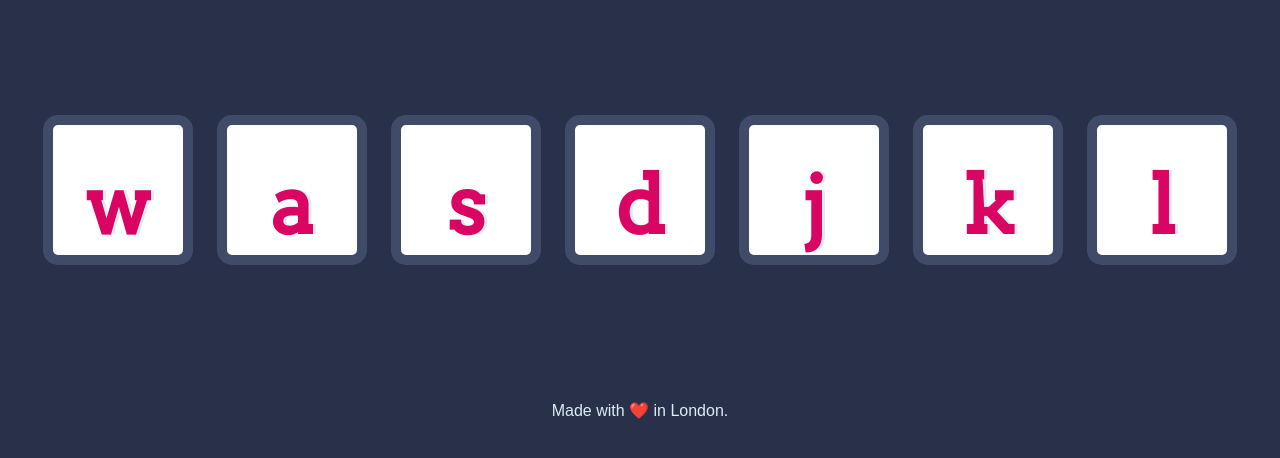
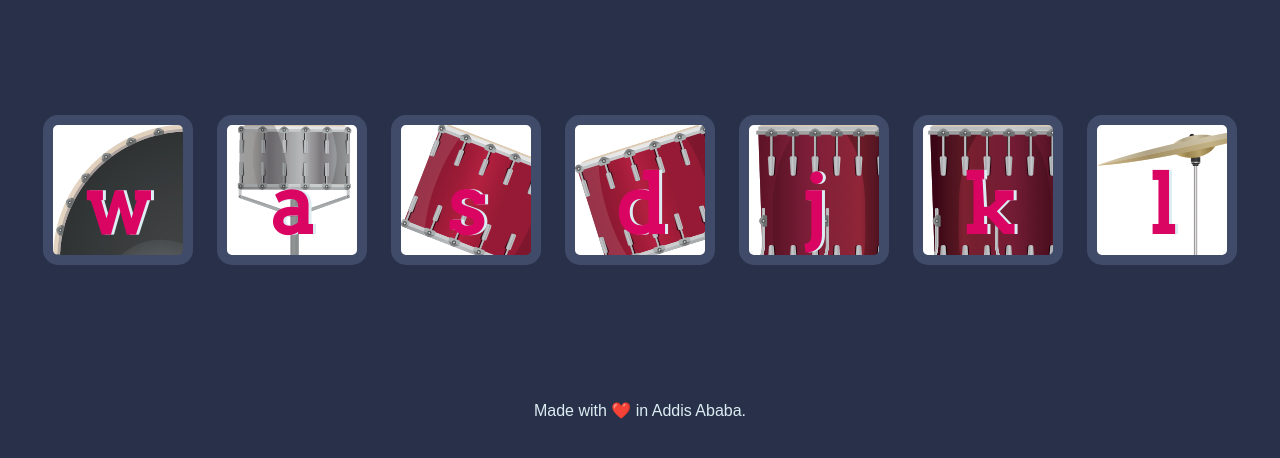
Before and after one commit to Frankie-B/DrumKit-Project, a plain HTML site: page index.html in a window 1280 px wide. Shown: the part 174-632 px from the top of the page. Drawn offline with Linux system fonts and the light colour scheme.

Commit message:
ADD IMAGES to button elements

```diff
--- a/index.html
+++ b/index.html
@@ -23,7 +23,7 @@
     </div>
 
     <footer>
-      Made with ❤️ in London.
+      Made with ❤️ in Addis Ababa.
     </footer>
 
     <script src="index.js"></script>
--- a/index.js
+++ b/index.js
@@ -1,5 +1,6 @@
 for (var i = 0; i < document.querySelectorAll('.drum').length; i++) {
   document.querySelectorAll('.drum')[i].addEventListener('click', function() {
-    alert('I got clicked');
+    var audio = new Audio('sounds/tom-1.mp3');
+    audio.play();
   }); //Event listner for button click with annonymous funciton
 }
--- a/style.css
+++ b/style.css
@@ -17,30 +17,38 @@ footer {
 }
 
 .w {
+  background-image: url(./images/kick.png);
 
 }
 
 .a {
+  background-image: url(./images/snare.png);
 
 }
 
 .s {
+  background-image: url(./images/tom1.png);
 
 }
 
 .d {
+  background-image: url(./images/tom2.png);
 
 }
 
 .j {
+  background-image: url(./images/tom3.png);
 
 }
 
 .k {
+  background-image: url(./images/tom4.png)
 
 }
 
 .l {
+  background-image: url(./images/crash.png)
+
 
 }
 
```
